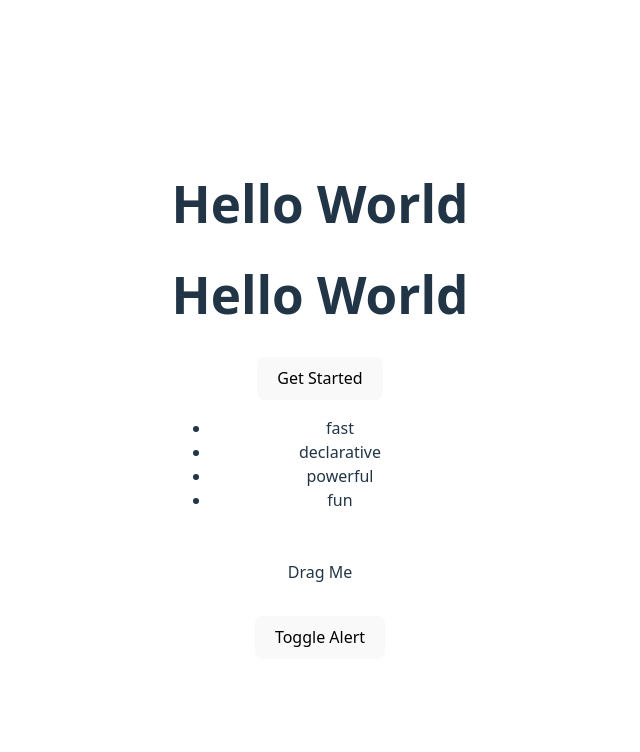
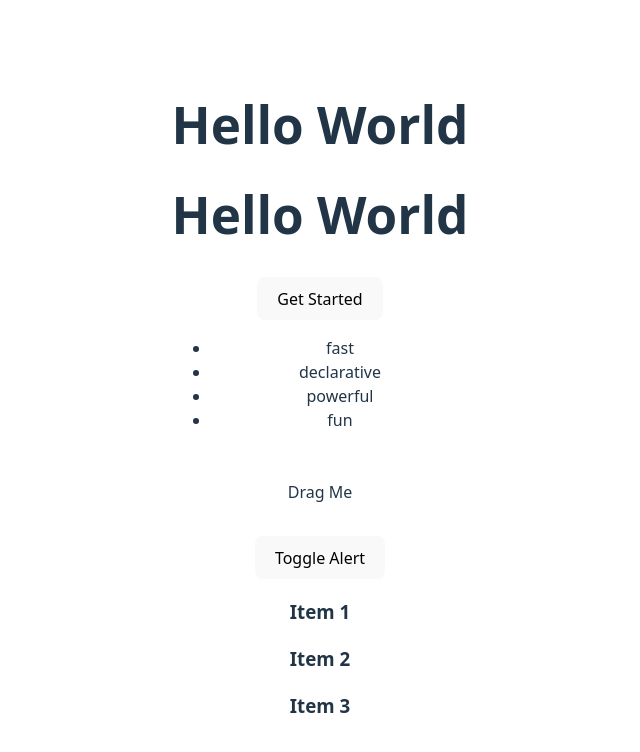
Before and after one commit to 7078-cj/react-animation-study, a React (Vite) app: page / in a window 1280 px wide. Shown: the top 752 px of the page, without its empty margins (320-960 px from the left). Built offline with nearby package versions, Linux system fonts and the light colour scheme.

Commit message:
Layout animations

```diff
--- a/src/App.jsx
+++ b/src/App.jsx
@@ -3,6 +3,7 @@ import './App.css'
 import { motion } from 'motion/react'
 import DraggableCard from './components/DraggableCard'
 import DismissibleAlert from './components/DismissibleAlert'
+import CollapsibleList from './components/CollapsibleList'
 
 
 const container = {
@@ -75,6 +76,9 @@ function App() {
      {/* Animate Pressence */}
      <DismissibleAlert/>
 
+     {/* Layout Animations */}
+     <CollapsibleList/>
+
 
     </>
   )
--- /dev/null
+++ b/src/components/CollapsibleList.jsx
@@ -0,0 +1,30 @@
+import React, { useState } from 'react'
+import { motion } from 'motion/react'
+
+export default function CollapsibleList() {
+    const [expanded ,setExpanded] = useState(null)
+    const items = [1, 2, 3]
+  return (
+    <div>
+        {
+            items.map((id)=>(
+                <motion.div
+                    key={id}
+                    layout
+                    onClick={()=> setExpanded((prev)=> (prev === id ? null : id))}
+                >
+                    <h3>Item {id}</h3>
+                    {
+                        expanded === id && (
+                            <motion.p>
+                                This section Expands
+                            </motion.p>
+                        )
+                    }
+
+                </motion.div>
+            ))
+        }
+    </div>
+  )
+}
```
